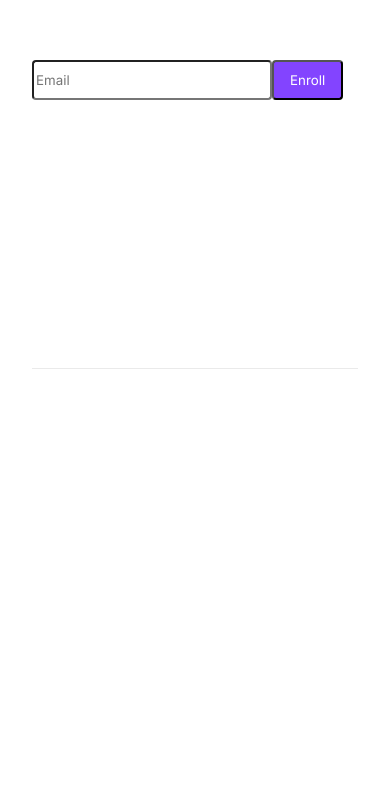
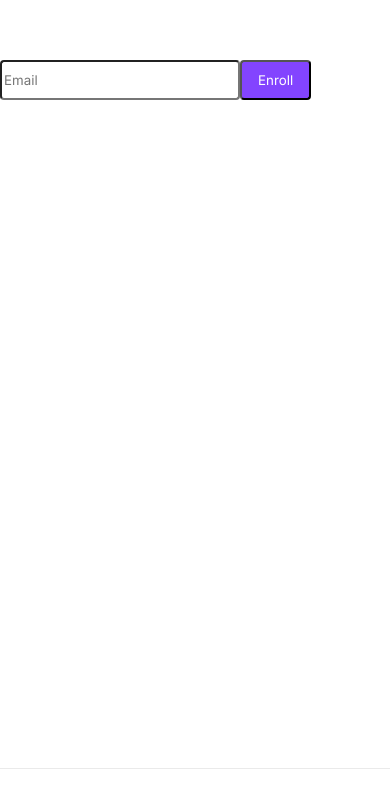
Before and after one commit to souvikbasu/prodready.dev, a Next.js app: page / in a window 390 px wide. Shown: the part 476-1284 px from the top of the page. Before the commit the page ends 929 px from the top, so only its background shows below. Built offline with nearby package versions, Linux system fonts and the light colour scheme; a web font is replaced by a local one; what @tailwindcss/typography would draw is missing.

Commit message:
add mobile responsive

```diff
--- a/components/RegisterEmail.tsx
+++ b/components/RegisterEmail.tsx
@@ -6,7 +6,7 @@ const RegisterEmail = () => {
       <h2>Save my spot</h2>
       <h4>No payment needed as of now. Pay only once you confirm</h4>
       <div className="flex flex-row mt-4">
-        <input placeholder="Email" className=""></input>
+        <input placeholder="Email" className="pl-6"></input>
         <button className="ml-2">Enroll</button>
       </div>
     </div>
--- a/pages/index.tsx
+++ b/pages/index.tsx
@@ -6,8 +6,8 @@ import styles from "../styles/Home.module.css";
 
 const Home: NextPage = () => {
   return (
-    <div className="bg-darkbg">
-      <div className={styles.container}>
+    <div className="bg-darkbg h-auto w-max sm:w-full ">
+      <div className="p-4">
         <Head>
           <title>React in Production</title>
           <meta
--- a/styles/Home.module.css
+++ b/styles/Home.module.css
@@ -113,4 +113,8 @@
     width: 100%;
     flex-direction: column;
   }
+  .footer {
+    max-height: 30vmax;
+    margin-top: 400px;
+  }
 }
```
